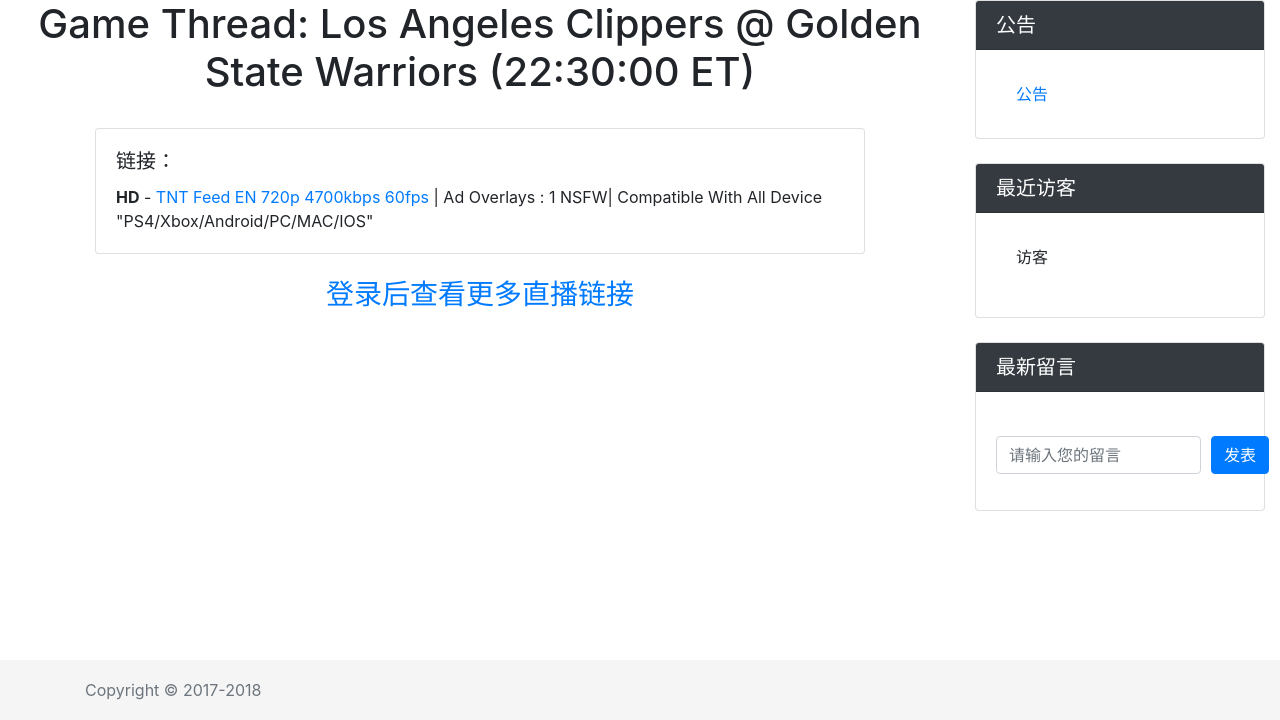
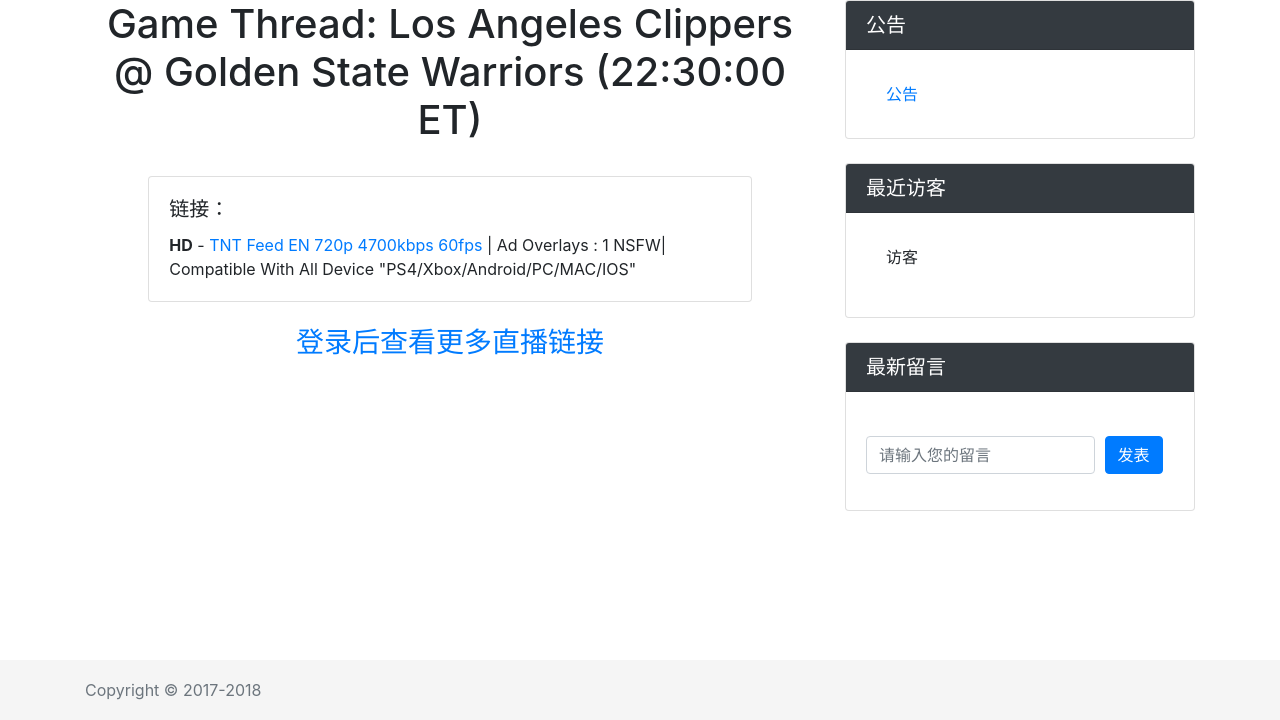
Before and after one commit to jinbaizhe/DjangoProject, a Django app: page /nbastream/gameinfo/1 in a window 1280 px wide. Shown: the part 80-800 px from the top of the page. Run offline with Django 3.2, Linux system fonts and the light colour scheme; data comes from the database, SQL or seed files in the repository; both versions use the stored data as it was after the commit; some libraries are stand-ins or nearby versions.

Commit message:
1.修复留言数为0时页面的显示问题 2.调整部分页面布局

```diff
--- a/GameThread.py
+++ b/GameThread.py
@@ -44,7 +44,7 @@
     currentAllGame = CurrentAllGame()
     while True:
         try:
-            conn = sqlite3.connect('db.sqlite3')
+            conn = sqlite3.connect('/root/Test/db.sqlite3')
             cursor = conn.cursor()
             game_list = currentAllGame.getCurrentAllGame()
             for content, url in game_list:
--- a/NBAStream/urls.py
+++ b/NBAStream/urls.py
@@ -18,7 +18,7 @@
 from .views import *
 app_name = 'NBAStream'
 urlpatterns = [
-    path('', index, name='index'),
+    path('', index),
     path('index/', index, name='index'),
     path('gameinfo/<int:gameid>', gameInfo, name='GameInfo'),
 
--- a/User/templates/User/board.html
+++ b/User/templates/User/board.html
@@ -47,6 +47,7 @@
     </div>
     {% endfor %}
     <br>
+	{% if page_list %}
     <nav aria-label="Page navigation example">
         <ul class="pagination justify-content-center">
             <li class="page-item">
@@ -70,6 +71,7 @@
             </li>
         </ul>
     </nav>
+	{% endif %}
 
 {% endblock %}
 {% block head %}
--- a/User/views.py
+++ b/User/views.py
@@ -101,7 +101,7 @@
 
     if current_page < 1:
         current_page = 1
-    elif current_page > last_page:
+    elif current_page > last_page and last_page != 0:
         current_page = last_page
     beginpos = page_size*(current_page-1)
     all_message = Message.objects.order_by('-createTime')[beginpos:beginpos+page_size]
--- a/templates/base.html
+++ b/templates/base.html
@@ -30,7 +30,7 @@
                     </li>
                     -->
                     <li class="nav-item">
-                        <a class="nav-link" href="{% url 'NBAStream:index' %} ">NBA直播</a>
+                        <a class="nav-link" href="{% url "NBAStream:index" %}">NBA直播</a>
                     </li>
 
                     <li class="nav-item">
--- a/templates/main.html
+++ b/templates/main.html
@@ -1,11 +1,11 @@
 {% extends "base.html" %}
 {% block body %}
-    <div class="container-fluid">
+    <div class="container">
         <div class="row">
-            <div class="col-sm-9">
+            <div class="col-sm-8">
                 {% block content %}{% endblock %}
             </div>
-            <div class="col-sm-3">
+            <div class="col-sm-4">
                 <div class="card">
                     <h5 class="card-header bg-dark text-white">公告</h5>
                         <div class="card-body">
@@ -50,11 +50,11 @@
                         {% endif %}
                         <form action="{% url "User:board" 1 %}" method="post" class="form-group">
                             <div class="form-row">
-                                <div class="col-sm-10">
+                                <div class="col-sm-9">
                                     {% csrf_token %}
                                     <input name="content" type="text" placeholder="请输入您的留言" class="form-control">
                                 </div>
-                                <div class="col-sm-2">
+                                <div class="col-sm-3">
                                     <input type="submit" value="发表" class="btn btn-primary">
                                 </div>
                             </div>
```
Also changed, not shown: db.sqlite3, 3 other files.
